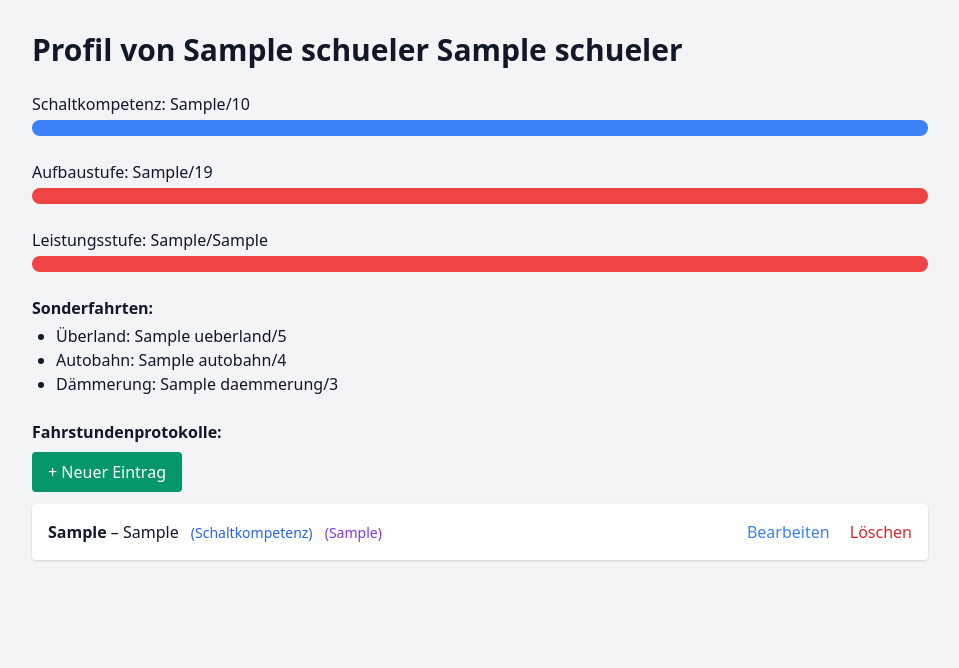
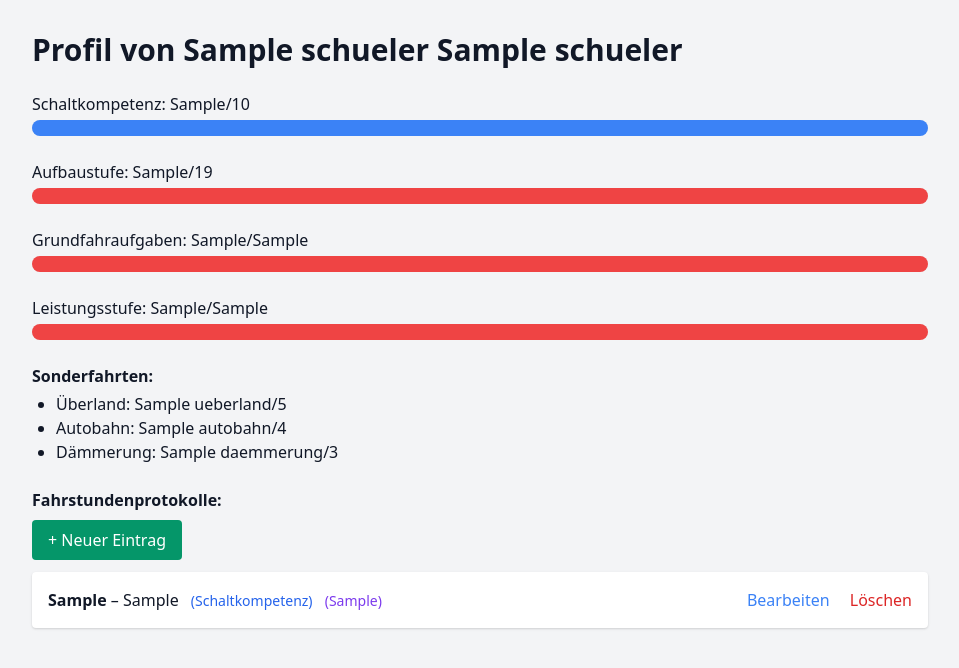
Before and after one commit to eyfahrlehrer/ausbildungsdiagrammkarte_flask, a Flask app: template templates/profil.html in a window 1280 px wide. Shown: the top 668 px of the page, without its empty margins (160-1119 px from the left). Run offline with Flask 3, Linux system fonts and the light colour scheme; tables that the repository leaves empty hold one stand-in row (values such as "Sample post"); the template is opened without the code that fills it: values that come from a table or form of the project are taken from there, most other values are stand-ins (such as "Sample title", 1, 10 or a date in 2020).

Commit message:
Update profil.html

```diff
--- a/templates/profil.html
+++ b/templates/profil.html
@@ -30,6 +30,21 @@
             <label class="block font-medium mb-1">Aufbaustufe: {{ aufbaustufe_abgeschlossen }}/19</label>
             <div class="w-full bg-gray-200 rounded-full h-4">
                 <div class="{{ aufbau_farbe }} h-4 rounded-full transition-all duration-300" style="width: {{ aufbaustufe_prozent }}%;"></div>
+            </div>
+        </div>
+
+        <!-- Grundfahraufgaben -->
+        {% set grund_farbe = "bg-red-500" %}
+        {% if grundfahraufgaben_prozent >= 80 %}
+            {% set grund_farbe = "bg-green-500" %}
+        {% elif grundfahraufgaben_prozent >= 50 %}
+            {% set grund_farbe = "bg-yellow-400" %}
+        {% endif %}
+
+        <div class="mb-6">
+            <label class="block font-medium mb-1">Grundfahraufgaben: {{ grundfahraufgaben_abgeschlossen }}/{{ grundfahraufgaben_gesamt }}</label>
+            <div class="w-full bg-gray-200 rounded-full h-4">
+                <div class="{{ grund_farbe }} h-4 rounded-full transition-all duration-300" style="width: {{ grundfahraufgaben_prozent }}%;"></div>
             </div>
         </div>
 
```
